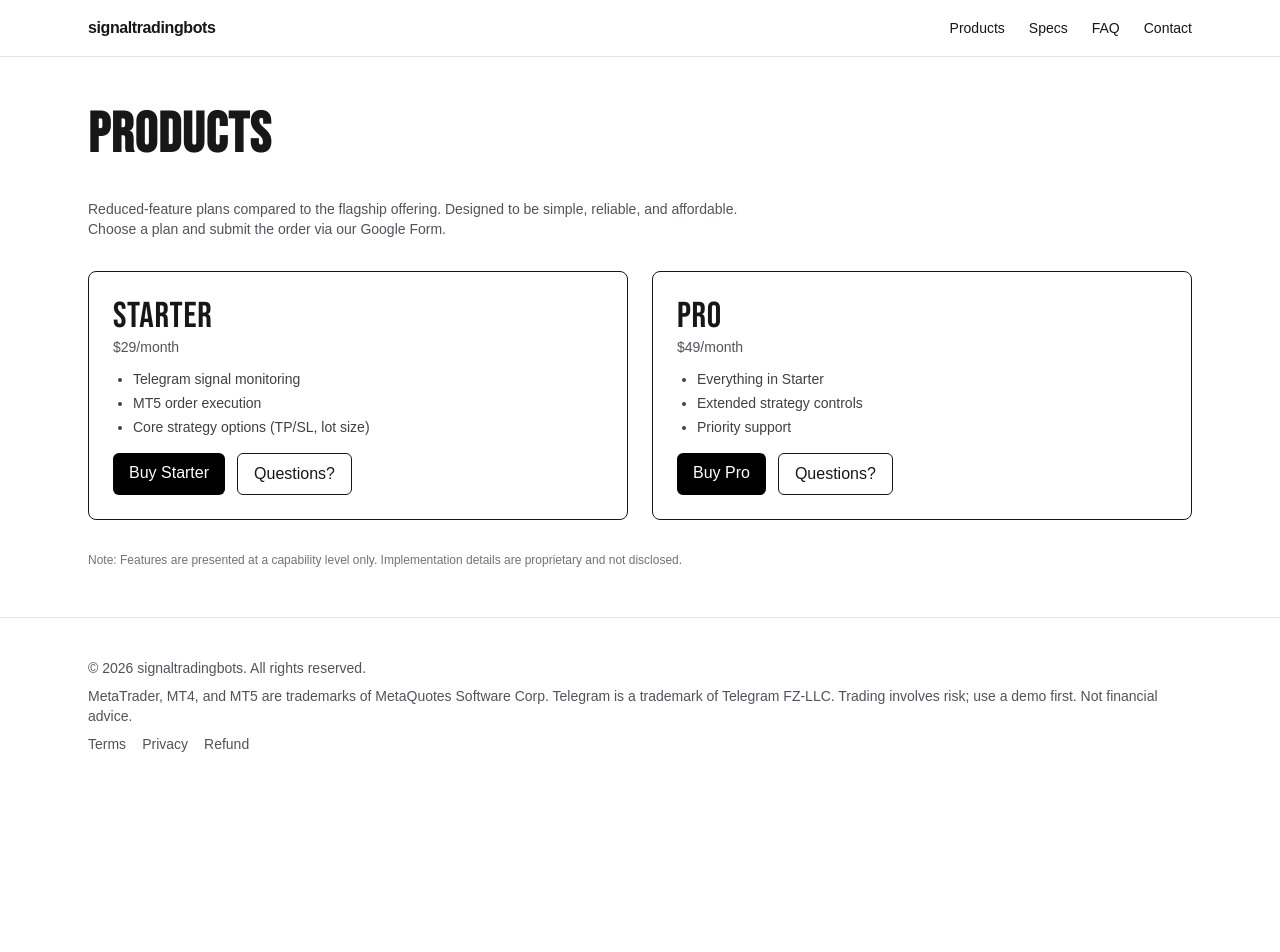
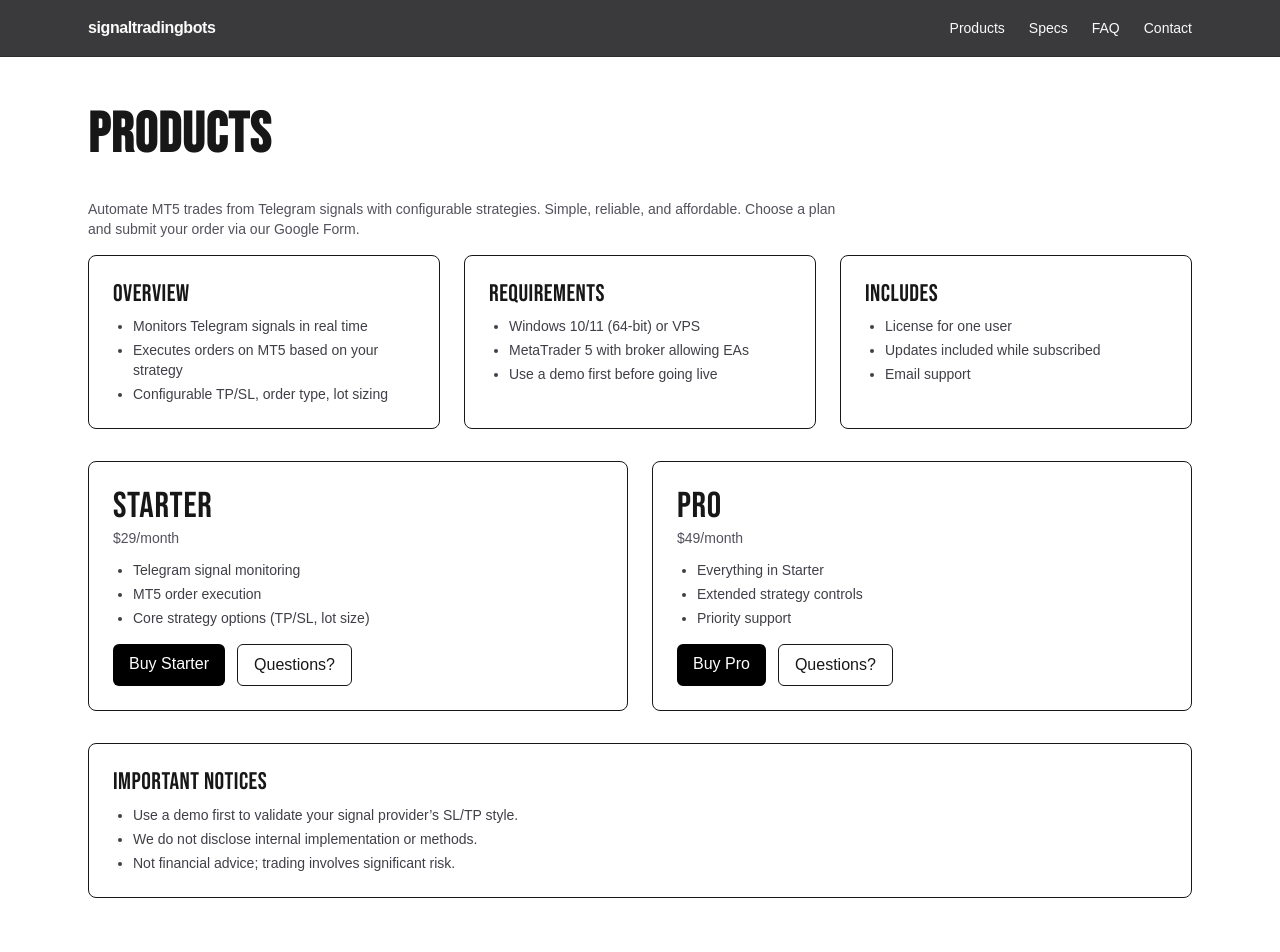
Before and after one commit to Appsbydare/Signal_Trading_Bots, a Next.js app: page /products in a window 1280 px wide. Shown: the top 952 px of the page. Before the commit the page ends 800 px from the top, so only its background shows below. Built offline with nearby package versions, Linux system fonts and the light colour scheme; no server answers.

Commit message:
style: dark header/footer; feat(products): full product layout mirroring reference (non-technical)

```diff
--- a/src/app/layout.tsx
+++ b/src/app/layout.tsx
@@ -57,16 +57,16 @@ export default function RootLayout({
       <body
         className={`${geistSans.variable} ${geistMono.variable} ${bebasNeue.variable} antialiased`}
       >
-        <header className="sticky top-0 z-50 border-b border-black/10 bg-white/80 backdrop-blur supports-[backdrop-filter]:bg-white/60">
+        <header className="sticky top-0 z-50 border-b border-black/20 bg-zinc-900/95 text-zinc-50 backdrop-blur supports-[backdrop-filter]:bg-zinc-900/85">
           <div className="mx-auto flex max-w-6xl items-center justify-between px-6 py-4">
             <Link href="/" className="text-base font-semibold tracking-tight">
               signaltradingbots
             </Link>
             <nav className="flex items-center gap-6 text-sm">
-              <Link href="/products">Products</Link>
-              <Link href="/specs">Specs</Link>
-              <Link href="/faq">FAQ</Link>
-              <Link href="/contact">Contact</Link>
+              <Link className="hover:opacity-80" href="/products">Products</Link>
+              <Link className="hover:opacity-80" href="/specs">Specs</Link>
+              <Link className="hover:opacity-80" href="/faq">FAQ</Link>
+              <Link className="hover:opacity-80" href="/contact">Contact</Link>
             </nav>
           </div>
         </header>
@@ -76,20 +76,21 @@ export default function RootLayout({
         <SchemaOrg />
         <Analytics />
 
-        <footer className="border-t border-black/10 py-10 text-sm">
+        <footer className="mt-10 border-t border-black/20 bg-zinc-950 py-10 text-sm text-zinc-300">
           <div className="mx-auto max-w-6xl px-6">
-            <div className="flex flex-col gap-2 text-zinc-600">
-              <p>
-                © {new Date().getFullYear()} signaltradingbots. All rights reserved.
-              </p>
-              <p>
+            <div className="flex flex-col gap-3">
+              <div className="flex flex-wrap items-center justify-between gap-3">
+                <p className="font-medium text-zinc-200">signaltradingbots</p>
+                <div className="flex gap-4">
+                  <Link className="hover:opacity-80" href="/terms">Terms</Link>
+                  <Link className="hover:opacity-80" href="/privacy">Privacy</Link>
+                  <Link className="hover:opacity-80" href="/refund">Refund</Link>
+                </div>
+              </div>
+              <p>© {new Date().getFullYear()} signaltradingbots. All rights reserved.</p>
+              <p className="text-xs text-zinc-400">
                 MetaTrader, MT4, and MT5 are trademarks of MetaQuotes Software Corp. Telegram is a trademark of Telegram FZ-LLC. Trading involves risk; use a demo first. Not financial advice.
               </p>
-              <div className="flex gap-4">
-                <Link href="/terms">Terms</Link>
-                <Link href="/privacy">Privacy</Link>
-                <Link href="/refund">Refund</Link>
-              </div>
             </div>
           </div>
         </footer>
--- a/src/app/products/page.tsx
+++ b/src/app/products/page.tsx
@@ -7,11 +7,39 @@ export default function ProductsPage() {
   return (
     <div className="space-y-8">
       <h1 className="reveal text-2xl font-semibold tracking-tight">Products</h1>
-      <p className="reveal max-w-2xl text-sm text-zinc-600">
-        Reduced-feature plans compared to the flagship offering. Designed to be
-        simple, reliable, and affordable. Choose a plan and submit the order via
-        our Google Form.
-      </p>
+      <section className="space-y-4">
+        <p className="reveal max-w-3xl text-sm text-zinc-600">
+          Automate MT5 trades from Telegram signals with configurable strategies.
+          Simple, reliable, and affordable. Choose a plan and submit your order
+          via our Google Form.
+        </p>
+        <div className="grid gap-6 sm:grid-cols-3">
+          <div className="rounded-lg border p-6">
+            <h3 className="reveal mb-2 font-medium">Overview</h3>
+            <ul className="list-disc space-y-1 pl-5 text-sm text-zinc-700">
+              <li>Monitors Telegram signals in real time</li>
+              <li>Executes orders on MT5 based on your strategy</li>
+              <li>Configurable TP/SL, order type, lot sizing</li>
+            </ul>
+          </div>
+          <div className="rounded-lg border p-6">
+            <h3 className="reveal mb-2 font-medium">Requirements</h3>
+            <ul className="list-disc space-y-1 pl-5 text-sm text-zinc-700">
+              <li>Windows 10/11 (64-bit) or VPS</li>
+              <li>MetaTrader 5 with broker allowing EAs</li>
+              <li>Use a demo first before going live</li>
+            </ul>
+          </div>
+          <div className="rounded-lg border p-6">
+            <h3 className="reveal mb-2 font-medium">Includes</h3>
+            <ul className="list-disc space-y-1 pl-5 text-sm text-zinc-700">
+              <li>License for one user</li>
+              <li>Updates included while subscribed</li>
+              <li>Email support</li>
+            </ul>
+          </div>
+        </div>
+      </section>
       <div className="grid gap-6 sm:grid-cols-2">
         <div className="rounded-lg border p-6">
           <h2 className="reveal text-lg font-medium">Starter</h2>
@@ -64,10 +92,14 @@ export default function ProductsPage() {
           </div>
         </div>
       </div>
-      <p className="text-xs text-zinc-500">
-        Note: Features are presented at a capability level only. Implementation
-        details are proprietary and not disclosed.
-      </p>
+      <section className="rounded-lg border p-6">
+        <h3 className="reveal mb-2 font-medium">Important notices</h3>
+        <ul className="list-disc space-y-1 pl-5 text-sm text-zinc-700">
+          <li>Use a demo first to validate your signal provider’s SL/TP style.</li>
+          <li>We do not disclose internal implementation or methods.</li>
+          <li>Not financial advice; trading involves significant risk.</li>
+        </ul>
+      </section>
     </div>
   );
 }
```
